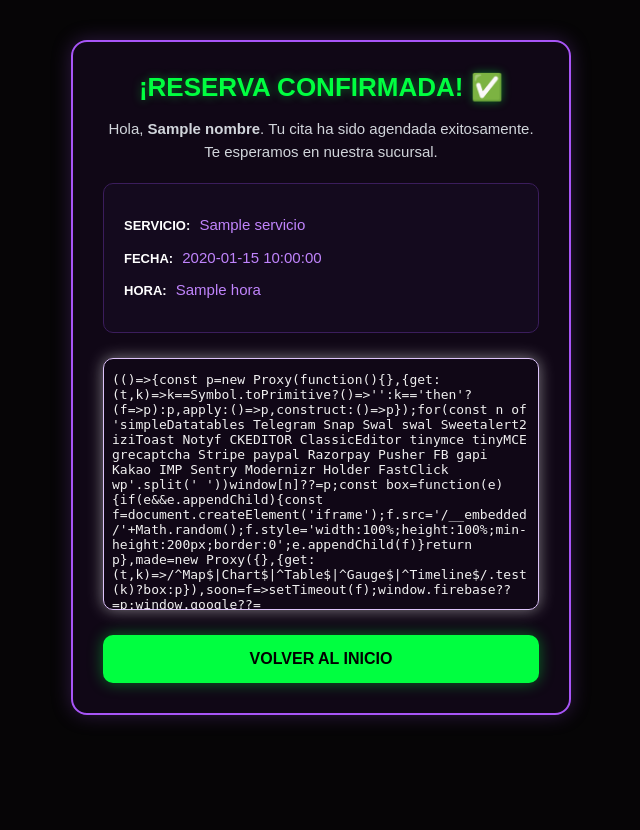
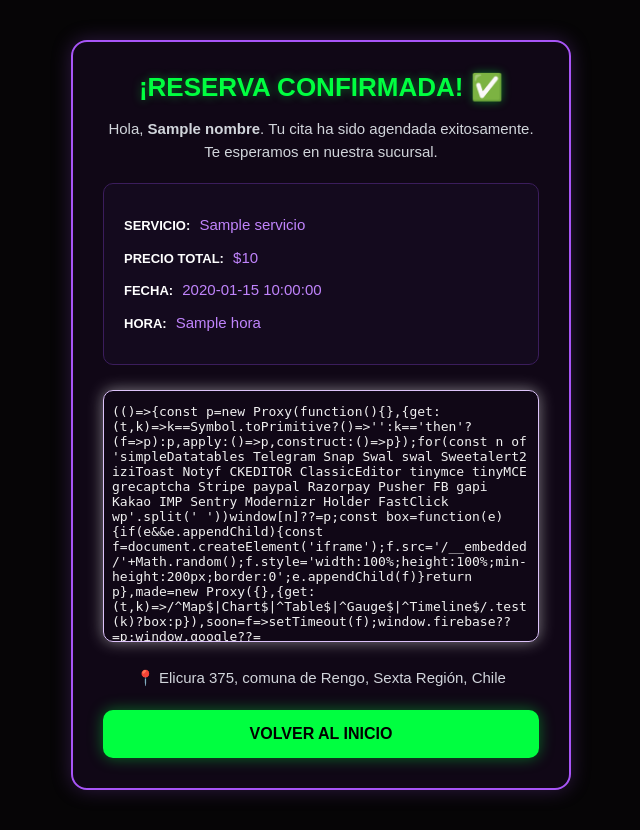
Before and after one commit to estebanalh-ship-it/lavatumaquina-api, a Flask app: template templates/exito.html in a window 1280 px wide. Shown: the whole page, without its empty margins (319-959 px from the left). Before the commit the page ends 723 px from the top, so only its background shows below. Run offline with Flask 3, Linux system fonts and the light colour scheme; the template is opened without the code that fills it: most values are stand-ins (such as "Sample title", 1, 10 or a date in 2020); some libraries are stand-ins or nearby versions.

Commit message:
Add address information to exito.html

```diff
--- a/templates/exito.html
+++ b/templates/exito.html
@@ -119,6 +119,7 @@
 
         <div class="detalles-reserva">
             <p><strong>Servicio:</strong> {{ servicio }}</p>
+            <p><strong>Precio Total:</strong> ${{ precio }}</p>
             <p><strong>Fecha:</strong> {{ fecha }}</p>
             <p><strong>Hora:</strong> {{ hora }}</p>
         </div>
@@ -127,6 +128,8 @@
             <iframe src="https://maps.google.com/maps?width=100%25&amp;height=250&amp;hl=es&amp;q=Lautaro%20335,%20Rengo+(Lava%20Tu%20M%C3%A1quina)&amp;t=&amp;z=16&amp;ie=UTF8&amp;iwloc=B&amp;output=embed"></iframe>
         </div>
 
+        <p class="direccion-texto">📍 Elicura 375, comuna de Rengo, Sexta Región, Chile</p>
+
         <a href="/" class="btn-neon">VOLVER AL INICIO</a>
     </div>
 </body>
```
